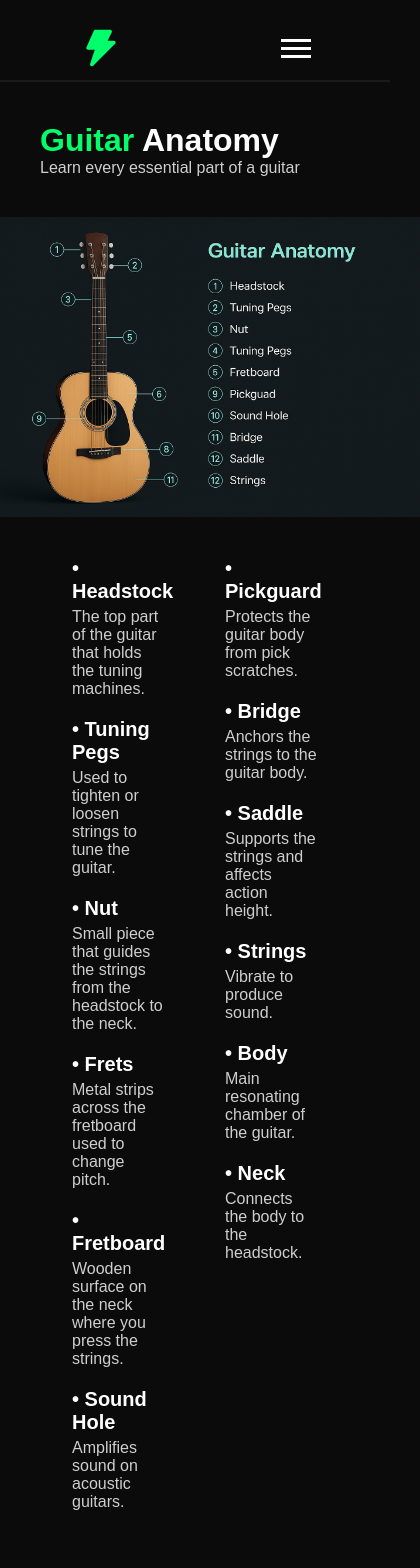
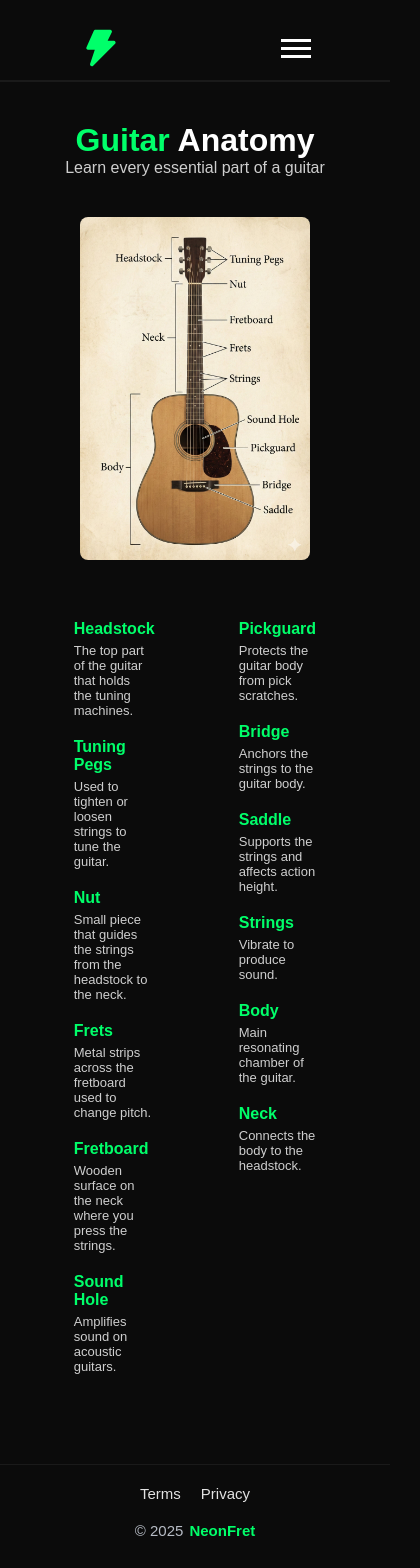
Before and after one commit to NeonFret/neonfret-app, a React (Vite) app in the folder client/: page /guitar-anatomy in a window 390 px wide. Shown: the top 1568 px of the page, 420 px wide, since content can reach past the window. Built offline with nearby package versions, Linux system fonts and the light colour scheme.

Commit message:
Working on guitar anatomy page

```diff
--- /dev/null
+++ b/client/src/components/GuitarAnatomy/GuitarImage.jsx
@@ -0,0 +1,23 @@
+import React from "react";
+import guitarImage from "../../../public/Images/guitar_anatomy.jpeg";
+import { useState } from "react";
+
+export default function GuitarImage() {
+  const [isFullScreen, setIsFullScreen] = useState(false);
+
+  function handleFullScreen() {
+    setIsFullScreen(!isFullScreen);
+
+    if (!isFullScreen) {
+      document.body.style.overflow = "hidden";
+    } else {
+      document.body.style.overflow = "auto";
+    }
+  }
+
+  return (
+    <div className={`guitar-image-wrapper ${isFullScreen ? "fullscreen" : ""}`}>
+      <img src={guitarImage} alt="Guitar Anatomy" onClick={handleFullScreen} />
+    </div>
+  );
+}
--- /dev/null
+++ b/client/src/components/GuitarAnatomy/PartsList.jsx
@@ -0,0 +1,16 @@
+import React from "react";
+
+export default function PartsList({ parts }) {
+  return (
+    <div className="parts-column">
+      {parts.map((p, i) => (
+        <div key={i} className="part-row">
+          <h3>
+            <span>{p.label}</span>
+          </h3>
+          <p>{p.description}</p>
+        </div>
+      ))}
+    </div>
+  );
+}
--- a/client/src/pages/GuitarAnatomy.css
+++ b/client/src/pages/GuitarAnatomy.css
@@ -4,32 +4,24 @@
   color: white;
   display: flex;
   flex-direction: column;
-  margin: 0 auto;
+  align-items: center;
 }
 
 .subtitle {
+  text-align: center;
   margin-bottom: 40px;
   opacity: 0.8;
 }
 
-.top-image {
+.main-content {
   display: flex;
   justify-content: center;
-  margin-bottom: 40px;
-}
-
-.top-image img {
-  width: 450px;
-}
-
-.bottom-section {
-  display: flex;
-  justify-content: center;
+  align-items: flex-start;
   gap: 60px;
 }
 
 .parts-column {
-  width: 30%;
+  width: 25%;
   display: flex;
   flex-direction: column;
   gap: 20px;
@@ -45,3 +37,61 @@
   font-size: 16px;
   opacity: 0.8;
 }
+
+.guitar-image-wrapper img {
+  width: 380px;
+  display: block;
+  border-radius: 8px;
+  cursor: pointer;
+}
+
+.fullscreen img {
+  position: fixed;
+  top: 50%;
+  left: 50%;
+  transform: translate(-50%, -50%);
+  width: 60vh;
+  z-index: 9999;
+}
+
+.fullscreen {
+  overflow-y: hidden;
+  position: fixed;
+  top: 0;
+  left: 0;
+  width: 100vw;
+  height: 100vh;
+  background: rgba(0, 0, 0, 0.9);
+  z-index: 9998;
+}
+
+.list-parts {
+  display: flex;
+  justify-content: space-around;
+}
+
+@media (max-width: 1055px) {
+  .main-content {
+    flex-direction: column-reverse;
+    justify-content: center;
+    align-items: center;
+  }
+
+  .list-parts {
+    display: flex;
+    gap: 20px;
+  }
+}
+
+@media (max-width: 790px) {
+  .guitar-image-wrapper img {
+    width: 230px;
+  }
+
+  .list-parts h3 {
+    font-size: 16px;
+  }
+  .list-parts p {
+    font-size: 13px;
+  }
+}
--- a/client/src/pages/GuitarAnatomy.jsx
+++ b/client/src/pages/GuitarAnatomy.jsx
@@ -1,6 +1,7 @@
 import React from "react";
 import "./guitarAnatomy.css";
-import guitarImage from "../../public/Images/guitar_anatomy.png";
+import GuitarImage from "../components/GuitarAnatomy/GuitarImage";
+import PartsList from "../components/GuitarAnatomy/PartsList";
 
 const parts = [
   {
@@ -25,7 +26,6 @@ const parts = [
     description: "Wooden surface on the neck where you press the strings.",
   },
   { label: "Sound Hole", description: "Amplifies sound on acoustic guitars." },
-
   {
     label: "Pickguard",
     description: "Protects the guitar body from pick scratches.",
@@ -51,28 +51,12 @@ export default function GuitarAnatomy() {
       </h1>
       <p className="subtitle">Learn every essential part of a guitar</p>
 
-      <div className="top-image">
-        <img src={guitarImage} alt="Guitar Anatomy" />
-      </div>
-
-      <div className="bottom-section">
-        <div className="parts-column">
-          {leftParts.map((p, i) => (
-            <div key={i} className="part-row">
-              <h3>• {p.label}</h3>
-              <p>{p.description}</p>
-            </div>
-          ))}
+      <div className="main-content">
+        <div className="list-parts">
+          <PartsList parts={leftParts} />
+          <PartsList parts={rightParts} />
         </div>
-
-        <div className="parts-column">
-          {rightParts.map((p, i) => (
-            <div key={i} className="part-row">
-              <h3>• {p.label}</h3>
-              <p>{p.description}</p>
-            </div>
-          ))}
-        </div>
+        <GuitarImage />
       </div>
     </div>
   );
```
Also changed, not shown: client/public/Images/guitar_anatomy.jpeg (added), client/public/Images/guitar_anatomy.png (deleted).
